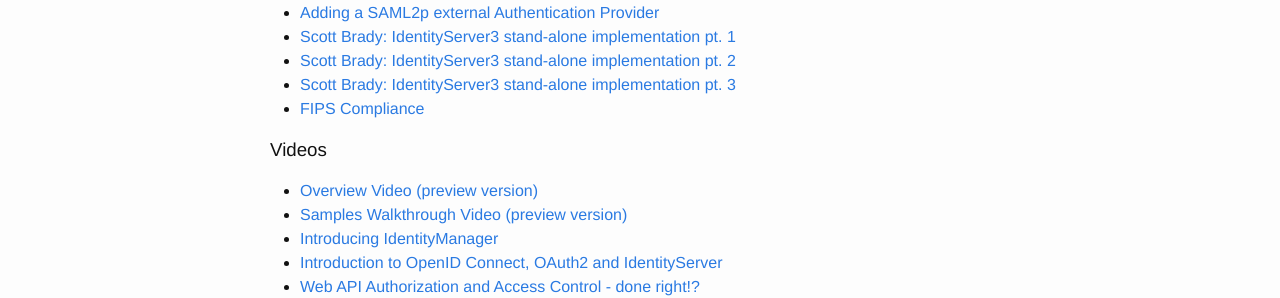
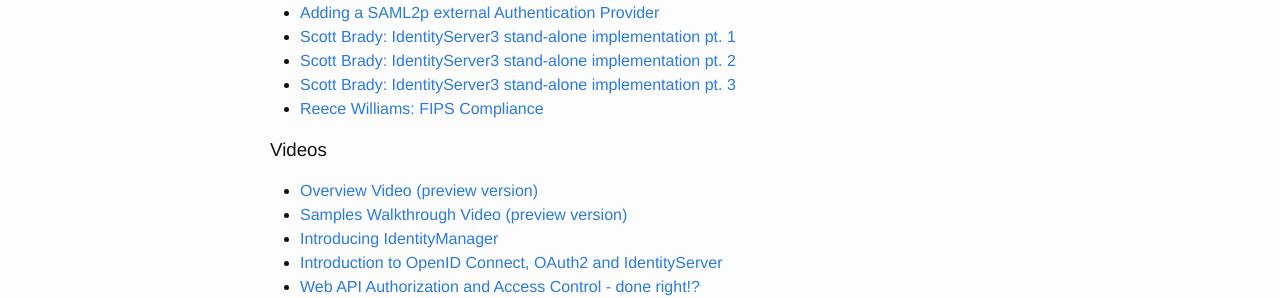
Before and after one commit to IdentityServer/Documentation, a Jekyll site: the page built from docs/resources/home.md, in a window 1280 px wide. Shown: the part 471-769 px from the top of the page. Built offline with Jekyll 4.4.1, drawn with Linux system fonts in a browser that asks for light colours; Markdown is read by kramdown in place of the engine named in the settings.

Commit message:
Update home.md

```diff
--- a/docs/resources/home.md
+++ b/docs/resources/home.md
@@ -19,7 +19,7 @@
 * [Scott Brady: IdentityServer3 stand-alone implementation pt. 1](https://www.scottbrady91.com/Thinktecture-Identity-Server/Identity-Server-3-Standalone-Implementation-Part-1)
 * [Scott Brady: IdentityServer3 stand-alone implementation pt. 2](https://www.scottbrady91.com/Identity-Server/Identity-Server-3-Standalone-Implementation-Part-2)
 * [Scott Brady: IdentityServer3 stand-alone implementation pt. 3](https://www.scottbrady91.com/Identity-Server/Identity-Server-3-Standalone-Implementation-Part-3)
-* [FIPS Compliance](http://anemptyreece.com/2015/05/16/identityserver3-fips/)
+* [Reece Williams: FIPS Compliance](http://anemptyreece.com/2015/05/16/identityserver3-fips/)
 
 ### Videos
 * [Overview Video (preview version)](https://vimeo.com/91397084)
```
